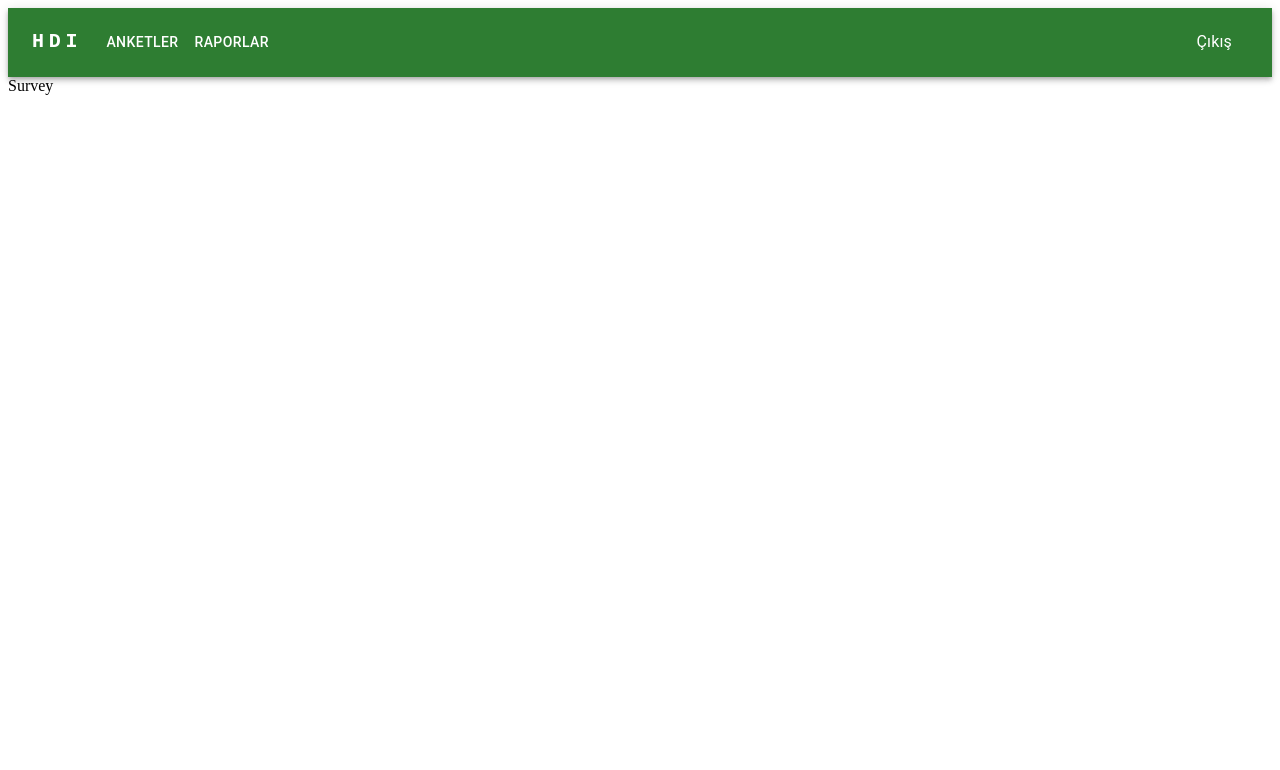
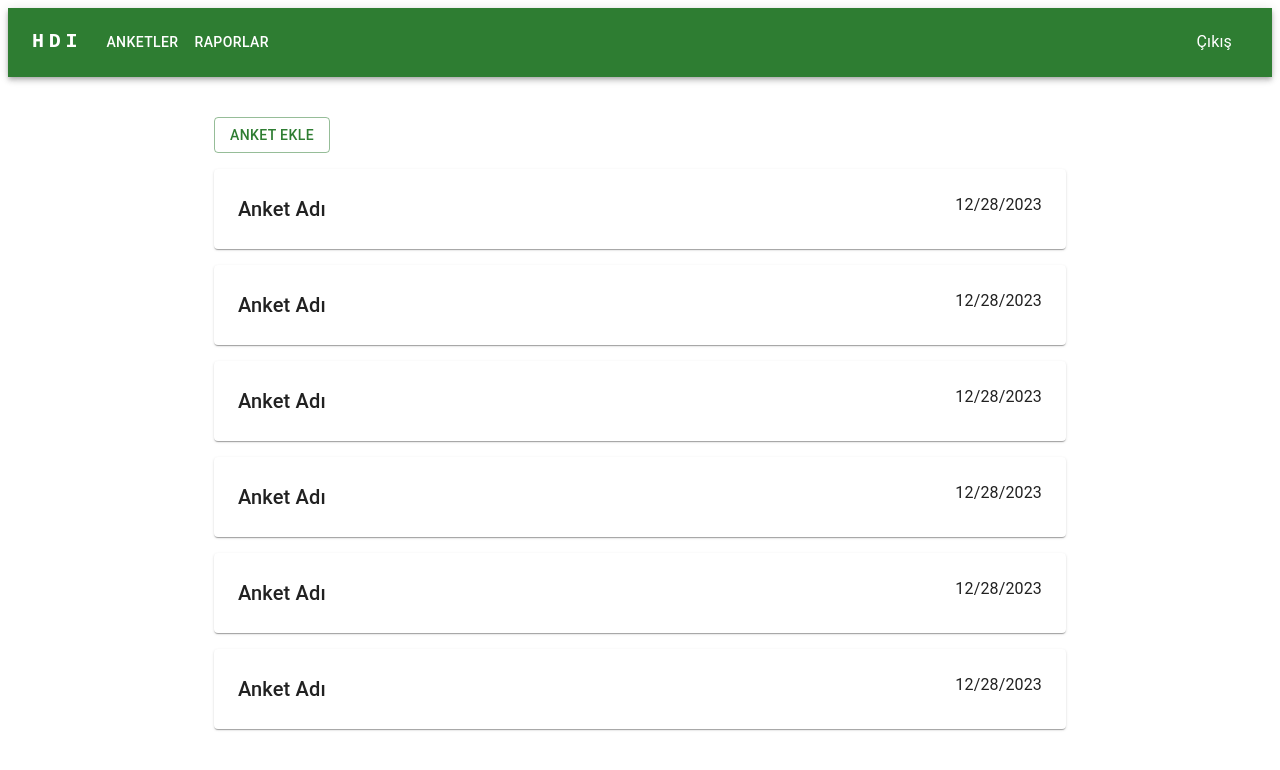
Before and after one commit to YusaOruc/React-UI-For-HDI, a React (Create React App) app: page /survey in a window 1280 px wide. Shown: the top 770 px of the page. Built offline with nearby package versions, Linux system fonts and the light colour scheme; sample sign-in values are in the browser's storage.

Commit message:
feat: Survey page

```diff
--- a/src/views/survey/Survey.tsx
+++ b/src/views/survey/Survey.tsx
@@ -1,9 +1,46 @@
-import React from 'react'
+import { Paper, Button, Container, Stack, Typography } from "@mui/material";
+import React from "react";
 
+const SurveyItem = () => {
+  const currentDate = new Date();
+
+  // Tarih formatını düzenle (isteğe bağlı)
+  const formattedDate = currentDate.toLocaleDateString();
+  return (
+    <Paper  sx={{
+        p: 3,
+        "&:hover": {
+          backgroundColor: "#f0f0f0",
+          cursor: "pointer",
+        },
+      }}>
+      <Stack direction="row" justifyContent="space-between">
+        <Typography  sx={{
+            overflow: "hidden",
+            textOverflow: "ellipsis",
+            whiteSpace: "nowrap",
+          }} variant="h6">Anket Adı</Typography>
+        <Typography>{formattedDate}</Typography>
+      </Stack>
+    </Paper>
+  );
+};
 const Survey = () => {
   return (
-    <div>Survey</div>
-  )
-}
+    <Container maxWidth="md" sx={{ p: 5 }}>
+      <Button variant="outlined" color="success">
+        Anket Ekle
+      </Button>
+      <Stack spacing={2} sx={{marginTop:2}}>
+        <SurveyItem />
+        <SurveyItem />
+        <SurveyItem />
+        <SurveyItem />
+        <SurveyItem />
+        <SurveyItem />
+      </Stack>
+    </Container>
+  );
+};
 
-export default Survey
+export default Survey;
```
